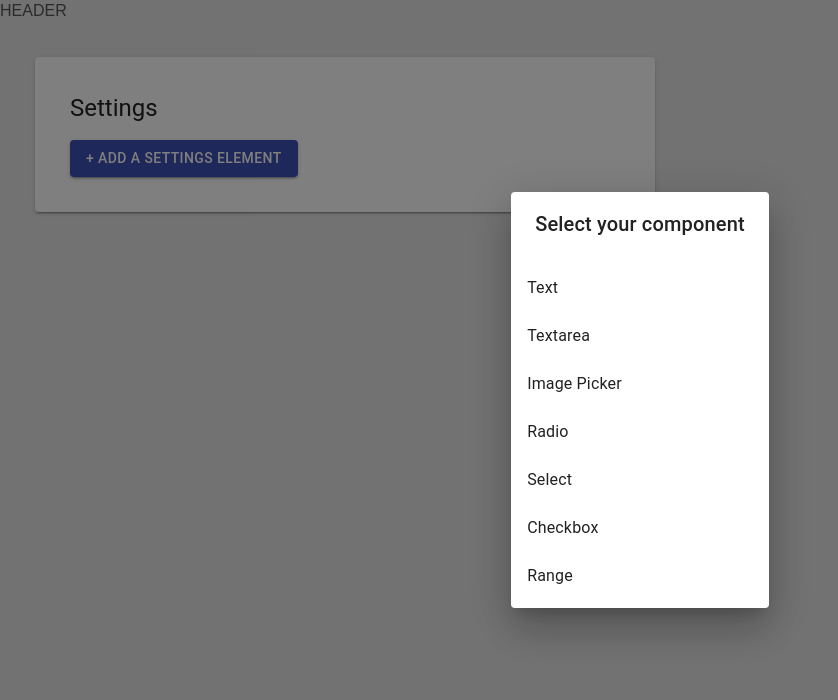
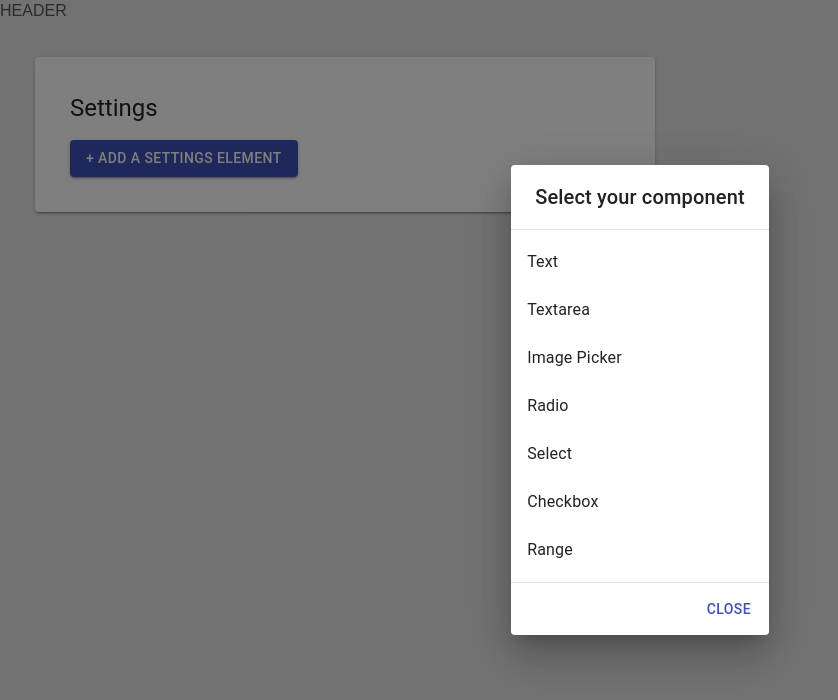
Before and after one commit to BornaSepic/schemmy, a Next.js app: page /app in a window 1280 px wide. Both pictures are taken after a click on the button "+ ADD A SETTINGS ELEMENT". Shown: the top 700 px of the page, without its empty margins (0-838 px from the left). Built offline with nearby package versions, Linux system fonts and the light colour scheme.

Commit message:
:lipstick: Standardized dialog components.

```diff
--- a/components/schema-editor/sub-components/component-picker/ComponentPicker.jsx
+++ b/components/schema-editor/sub-components/component-picker/ComponentPicker.jsx
@@ -5,7 +5,9 @@ import DialogTitle from "@material-ui/core/DialogTitle";
 import List from "@material-ui/core/List";
 import ListItem from "@material-ui/core/ListItem";
 import ListItemText from "@material-ui/core/ListItemText";
-import {useState} from "react";
+import React, {useState} from "react";
+import Divider from "@material-ui/core/Divider";
+import DialogActions from "@material-ui/core/DialogActions";
 
 export const ComponentPicker = (props) => {
     const [isOpen, setIsOpen] = useState(false);
@@ -119,6 +121,7 @@ export const ComponentPicker = (props) => {
             </Button>
             <Dialog onClose={handlePickerClose} aria-labelledby="simple-dialog-title" open={isOpen}>
                 <DialogTitle id="simple-dialog-title">Select your component</DialogTitle>
+                <Divider/>
                 <List>
                     {componentsData.map(component => {
                         return (
@@ -128,7 +131,12 @@ export const ComponentPicker = (props) => {
                         )
                     })}
                 </List>
+                <Divider/>
+                <DialogActions>
+                    <Button variant="text" color="primary" onClick={handlePickerClose}>Close</Button>
+                </DialogActions>
             </Dialog>
+
         </Styled.ComponentPickerContainer>
     );
 };
```
